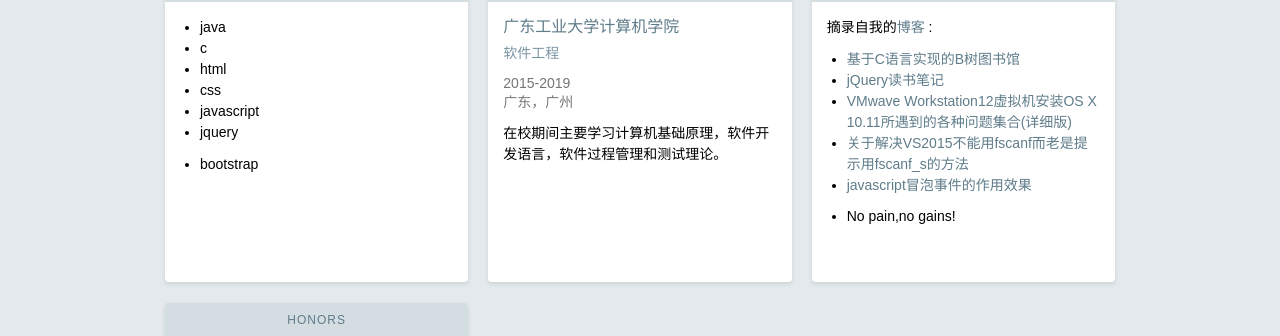
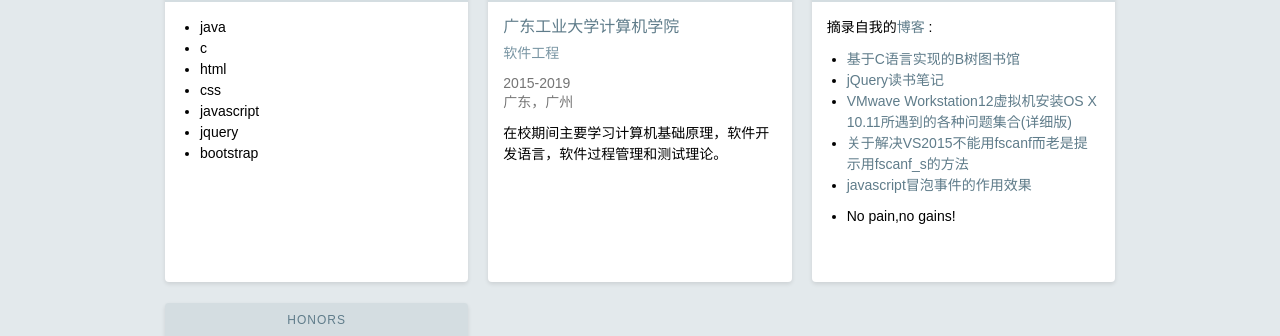
Before and after one commit to OKCthouder/Yujie_Yang, a Jekyll site: the page person.html, which Jekyll copies as it is, in a window 1280 px wide. Shown: the part 303-639 px from the top of the page. Built offline with Jekyll 4.4.1, drawn with Linux system fonts in a browser that asks for light colours; nearby versions of some CDN libraries; some web fonts are replaced; library files that are not in the unit come from our copies; comment, search, counter and statistics services are not loaded.

Commit message:
自我介绍

```diff
--- a/person.html
+++ b/person.html
@@ -78,12 +78,9 @@
                         <li>html</li>
                         <li>css</li>
                         <li>javascript</li>
-                        <li>
-                            <p>jquery</p>
-                        </li>
+                        <li>jquery</li>
                         <li>bootstrap</li>
                     </ul>
-
                 </div>
             </div>
         </div>
```
